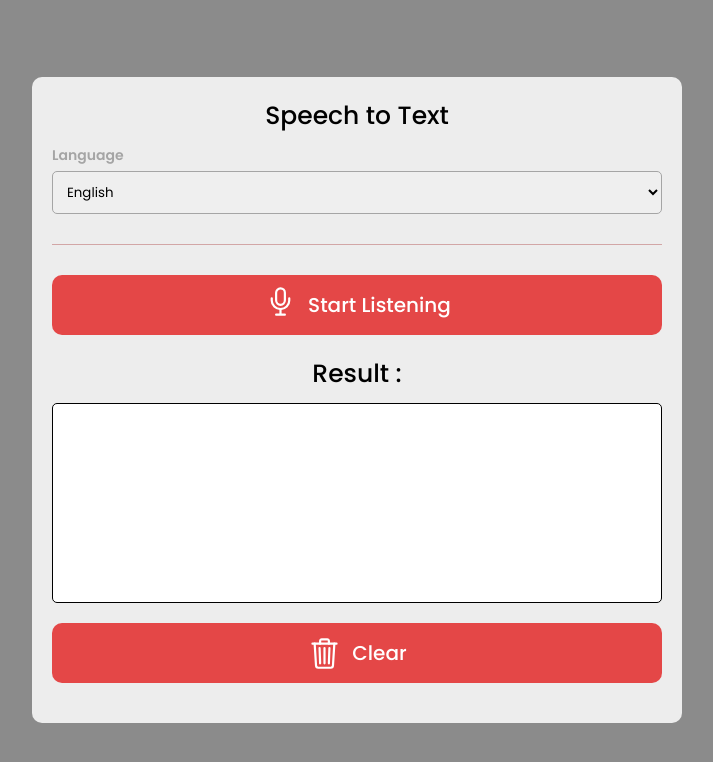
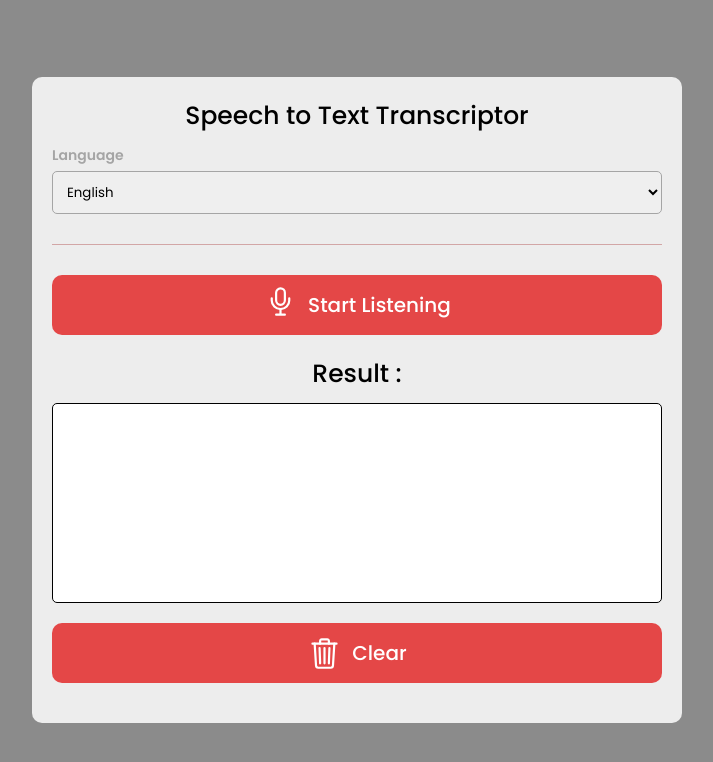
Before and after one commit to Jayesh-Mandawara/Speech-to-text-transcription, a plain HTML site: page index.html in a window 1280 px wide. Shown: the whole page, without its empty margins (283-996 px from the left). Drawn offline with nearby package versions, Linux system fonts and the light colour scheme.

Commit message:
index.html

```diff
--- a/index.html
+++ b/index.html
@@ -7,11 +7,11 @@
         <link rel="icon" type="image/x-icon" href="https://play-lh.googleusercontent.com/9QiHbOnkLMpM279mhjuejBGCo31AAaY01M3xvZdqdVGvZ05c1gD5_klF2tVbddZ2qFXH=w480-h960-rw">
 
     <link rel="stylesheet" href="style.css" />
-    <title>Speech to Text T</title>
+    <title>Speech to Text</title>
   </head>
   <body>
     <div class="container">
-      <p class="heading">Speech to Text</p>
+      <p class="heading">Speech to Text Transcriptor</p>
       <div class="options">
         <div class="anguage">
           <p>Language</p>
```
